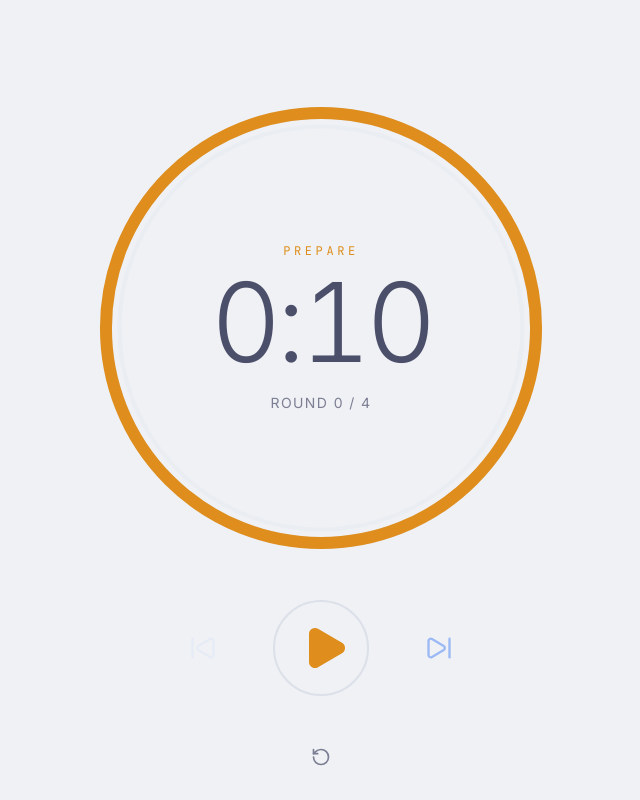
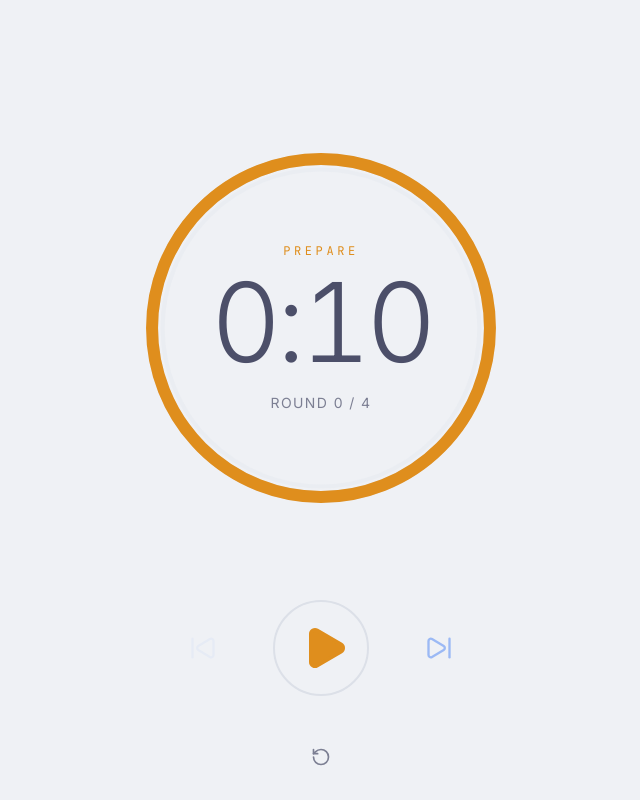
Before and after one commit to AlvinEH/HIIT-Pulse, a React (Vite) app: page / in a window 1280 px wide. Shown: the whole page, without its empty margins (319-959 px from the left). Built offline with nearby package versions, Linux system fonts and the light colour scheme.

Commit message:
more padding

```diff
--- a/src/components/HIITTimer.tsx
+++ b/src/components/HIITTimer.tsx
@@ -938,7 +938,7 @@ export default function HIITTimer() {
         </AnimatePresence>
 
         {/* Progress Ring */}
-        <svg className="absolute inset-0 w-full h-full -rotate-90 pointer-events-none">
+        <svg className="absolute inset-0 w-full h-full p-12 -rotate-90 pointer-events-none">
           {/* outer background */}
           <circle
             cx="50%"
```
